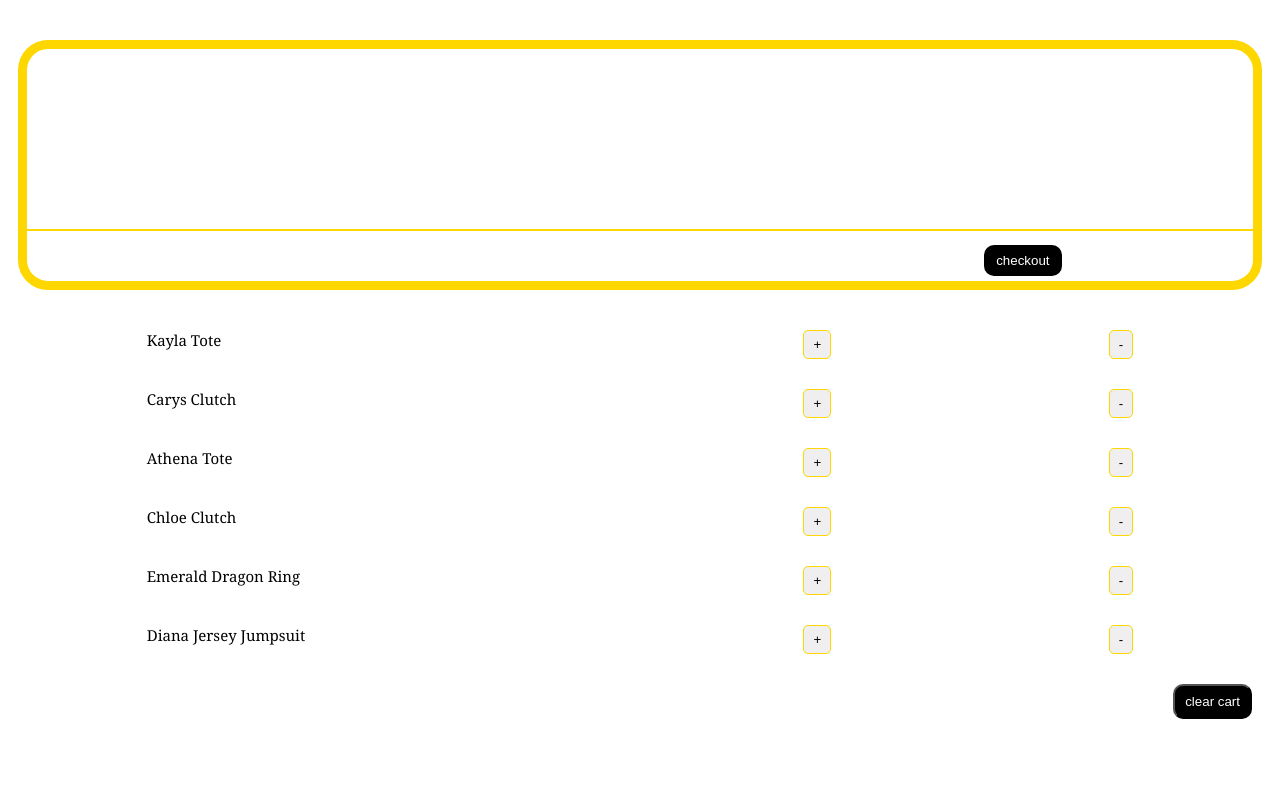
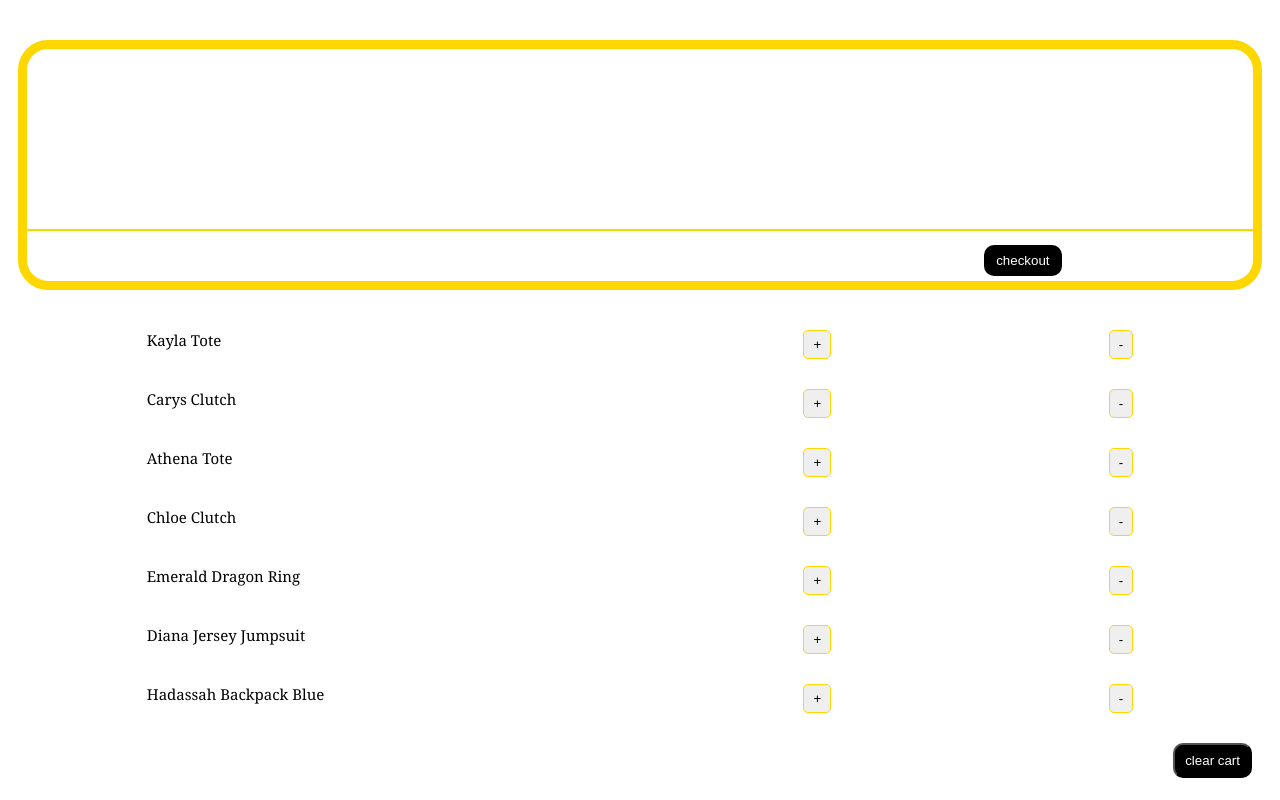
Before and after one commit to Nonyeah/full-shopping-cart, a React (Vite) app: page / in a window 1280 px wide. Built offline with nearby package versions, Linux system fonts and the light colour scheme.

Commit message:
added new item to cart

```diff
--- a/src/App.jsx
+++ b/src/App.jsx
@@ -12,7 +12,8 @@ const products = [
   { id: 2, name: "athena tote", price: 185, quantity: 0 },
   { id: 3, name: "Chloe Clutch", price: 49, quantity: 0 },
   { id: 4, name: "Emerald Dragon Ring", price: 59, quantity: 0 },
-  {id: 5, name: "diana jersey jumpsuit", price: 29, quantity: 0}
+  { id: 5, name: "diana jersey jumpsuit", price: 29, quantity: 0},
+  { id: 6, name: "hadassah backpack blue", price: 135, quantity: 0}
 ];
 
 function Cart() {
```
